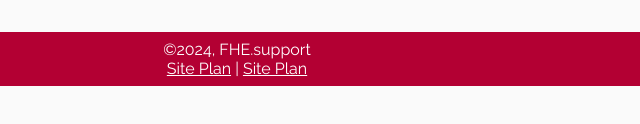
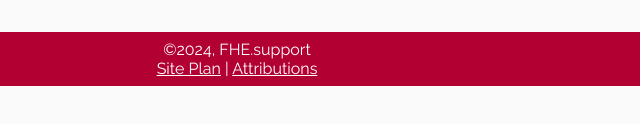
Before and after one commit to rfmarves/wdd231, a plain HTML site: page project/attributions.html in a window 1280 px wide. Shown: the part 488-612 px from the top of the page, 403-1043 px from the left. Drawn offline with nearby package versions, Linux system fonts and the light colour scheme.

Commit message:
text correction

```diff
--- a/project/attributions.html
+++ b/project/attributions.html
@@ -76,7 +76,7 @@
     </main>
     <footer>
         <p>&copy;<span id="year"></span>, FHE.support</p>
-        <p><a href="site-plan.html">Site Plan</a> | <a href="attributions.html">Site Plan</a> </p>
+        <p><a href="site-plan.html">Site Plan</a> | <a href="attributions.html">Attributions</a> </p>
     </footer>
     <script src="scripts/common.js" defer></script>
 </body>
```
